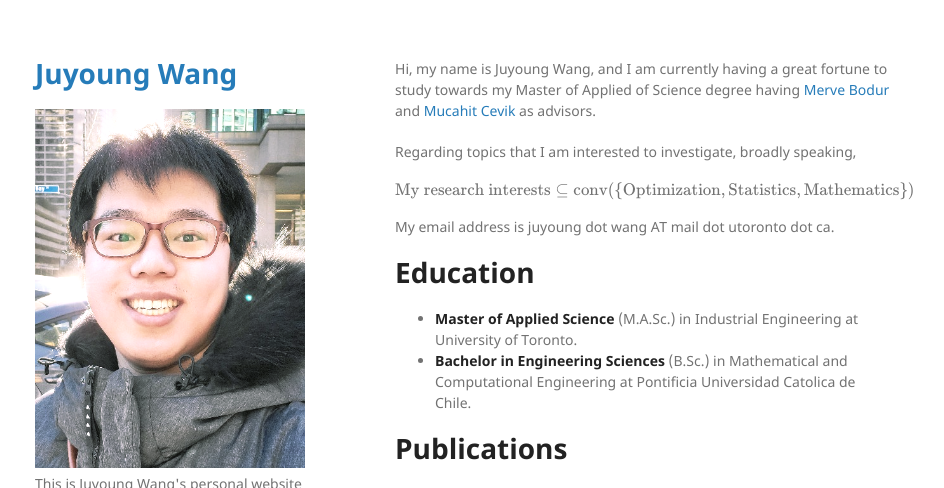
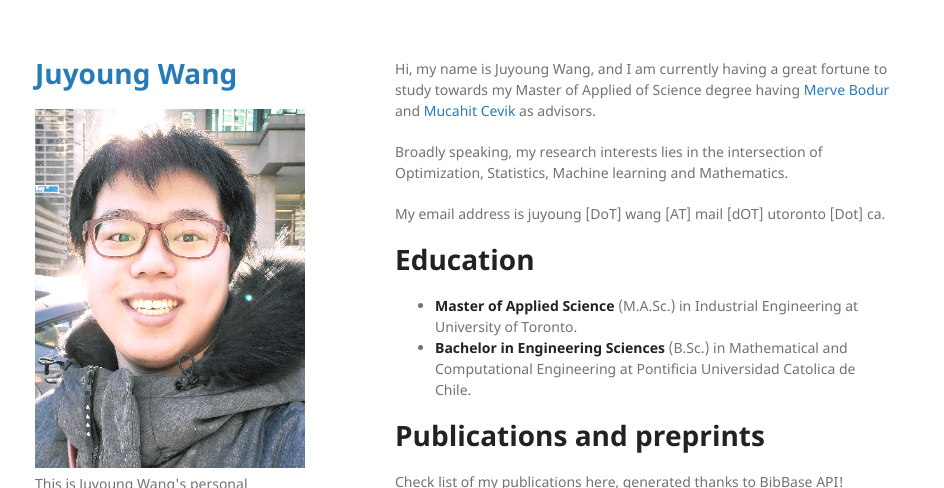
Before and after one commit to juyoungwang/convexandrobustperson, a Jekyll site: the page built from index.md, in a window 1280 px wide and 1231 px high, cut to the strip 0-488 px from the top of the window. Shown: the whole strip, without its empty margins (175-1119 px from the left). Built offline with Jekyll 4.4.1, drawn with Linux system fonts in a browser that asks for light colours; formulas are drawn with MathJax 3; some of the changed text lies outside the part shown.

Commit message:
index_config_change

```diff
--- a/_config.yml
+++ b/_config.yml
@@ -1,9 +1,9 @@
 title: Juyoung Wang
 logo: /assets/img/logo.png
 layout: splash
-description: This is Juyoung Wang's personal website :) It's my first time using gh-page. Enjoy!
+description: This is Juyoung Wang's personal website.
 show_downloads: false
-google_analytics:
+google_analytics: G-0LS82TNLJ6
 theme: jekyll-theme-minimal
 kramdown:
   math_engine: mathjax
--- a/index.md
+++ b/index.md
@@ -5,17 +5,16 @@ layout: default
 
 Hi, my name is Juyoung Wang, and I am currently having a great fortune to study towards my Master of Applied of Science degree having [Merve Bodur](https://sites.google.com/site/mervebodr/) and [Mucahit Cevik](https://people.ryerson.ca/mcevik/) as advisors.
 
-Regarding topics that I am interested to investigate, broadly speaking,
+Broadly speaking, my research interests lies in the intersection of Optimization, Statistics, Machine learning and Mathematics.
 
-$$\text{My research interests} \subseteq \text{conv}(\{\text{Optimization}, \text{Statistics}, \text{Mathematics}\})$$
 
-My email address is juyoung dot wang AT mail dot utoronto dot ca.
+My email address is juyoung [DoT] wang [AT] mail [dOT] utoronto [Dot] ca.
 
 # Education
 *  **Master of Applied Science** (M.A.Sc.) in Industrial Engineering at University of Toronto.
 *  **Bachelor in Engineering Sciences** (B.Sc.) in Mathematical and Computational Engineering at Pontificia Universidad Catolica de Chile.
 
-# Publications
+# Publications and preprints
 Check list of my publications here, generated thanks to BibBase API!
 <script src="https://bibbase.org/show?bib=https%3A%2F%2Fdrive.google.com%2Fuc%3Fexport%3Ddownload%26id%3D1aPvqkrKEyWBibny-mdiCPdJgTQJOy5cb&jsonp=1"></script>
 
```
